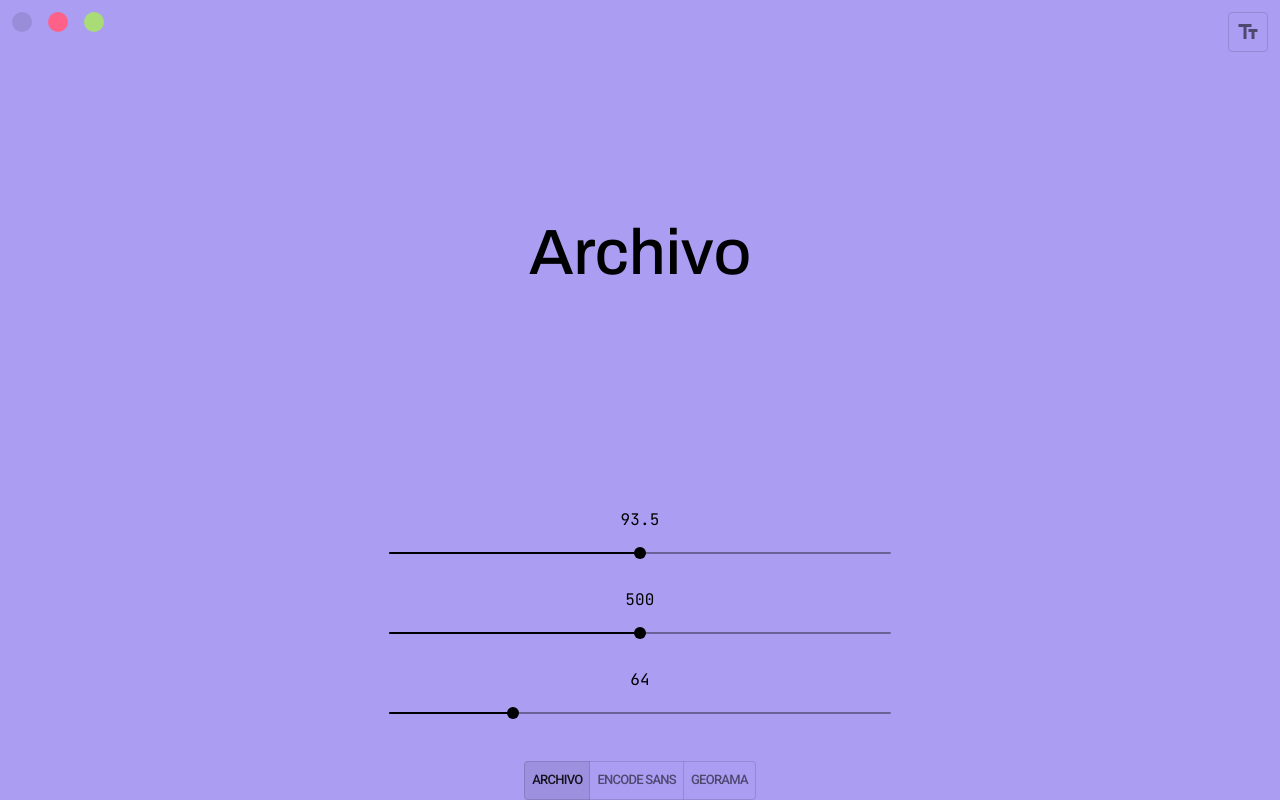
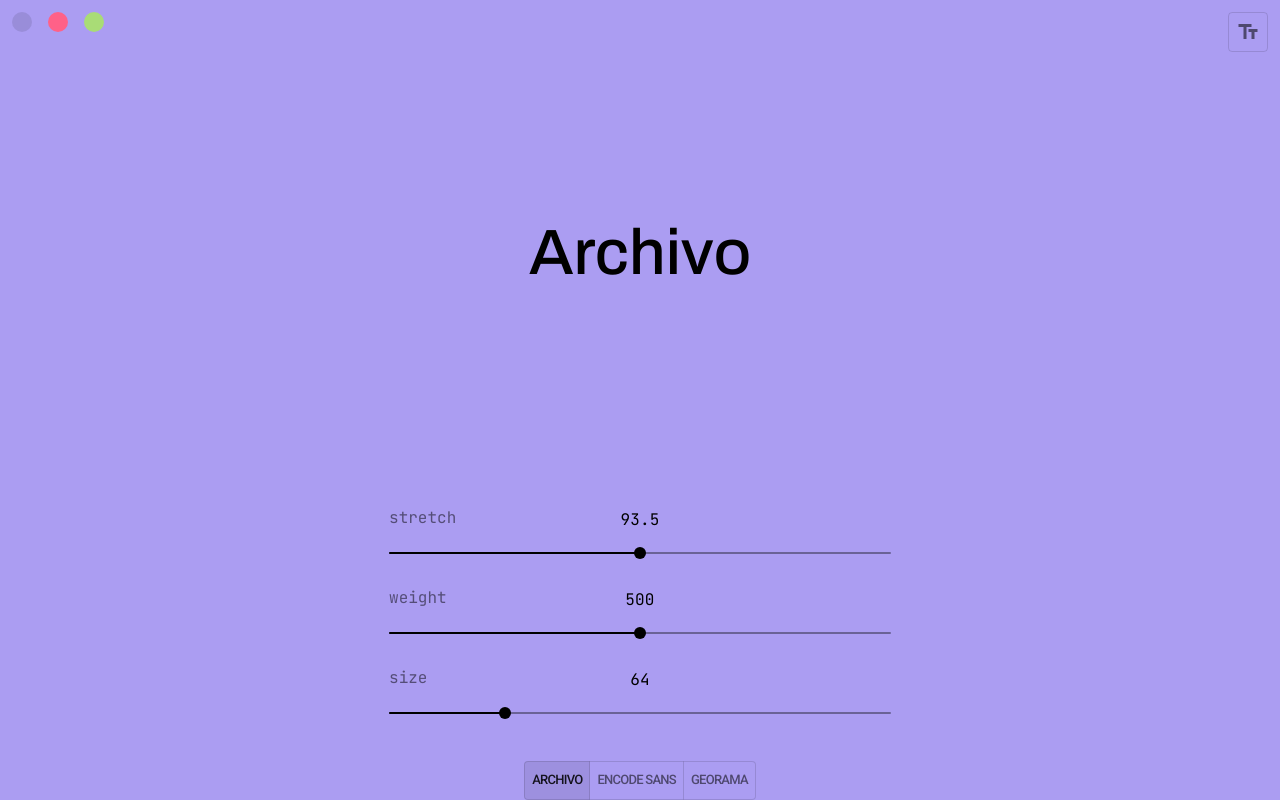
Before and after one commit to vinsjo/variable-font-demo, a React (Vite) app: page / in a window 1280 px wide. Built offline with nearby package versions, Linux system fonts and the light colour scheme; a web font is replaced by a local one; what x-is-type would draw is missing.

Commit message:
fixed error with styling and added slider names

```diff
--- a/src/App.css
+++ b/src/App.css
@@ -33,6 +33,7 @@
     align-content: center;
     justify-items: center;
     position: relative;
+    z-index: 1;
     overflow: visible;
 }
 
@@ -59,21 +60,33 @@
 .slider-container {
     height: 4rem;
     position: relative;
+    z-index: 10;
+    gap: 0.5rem;
 }
 
-.slider-container label {
+.slider-container label,
+.slider-name {
     font-family: var(--code-font);
-    padding-bottom: 0.5em;
+    font-size: 1rem;
+}
+
+.slider-name {
+    position: absolute;
+    z-index: 0;
+    top: 0;
+    left: 0;
+    opacity: 0.5;
 }
 
 .color-buttons {
     position: fixed;
     top: 0;
     left: 0;
-    width: fit-content;
+    width: auto;
     flex-direction: row;
     gap: 1rem;
     padding: 0.75rem;
+    z-index: 10;
 }
 
 .color-btn {
@@ -90,22 +103,23 @@
     background-color: rgba(0, 0, 0, 0.1);
 }
 
+.uppercase-toggle {
+    position: fixed;
+    top: 0;
+    right: 0;
+    width: fit-content;
+    padding: 0.75rem;
+    z-index: 10;
+}
+
+.font-select {
+    margin-top: 1rem;
+    flex-direction: row;
+}
+
 @media (hover: hover) {
     .color-btn:not(:disabled):hover {
         transform: scale(1.1);
         box-shadow: 0 0 0 0.5rem rgba(0, 0, 0, 0.1);
     }
 }
-
-.uppercase-toggle {
-    position: fixed;
-    top: 0;
-    right: 0;
-    width: fit-content;
-    padding: 0.75rem;
-}
-
-.font-select {
-    margin-top: 1rem;
-    flex-direction: row;
-}
--- a/src/components/ColorSelect.tsx
+++ b/src/components/ColorSelect.tsx
@@ -7,6 +7,7 @@
     return (
         <div className="container color-buttons">
             {Object.entries(colors).map(([key, color]) => {
+                console.log(selected, color);
                 const style =
                     selected === color ? {} : { backgroundColor: color };
                 return (
--- a/src/components/Slider.tsx
+++ b/src/components/Slider.tsx
@@ -18,6 +18,7 @@
     );
     return (
         <div className="container slider-container">
+            <code className="slider-name">{id}</code>
             <InputLabel htmlFor={id} sx={{ color: 'primary.main' }}>
                 {value}
             </InputLabel>
--- a/src/utils/fonts.ts
+++ b/src/utils/fonts.ts
@@ -12,7 +12,7 @@
 const fontDefaults = {
     stretch: minmax(75, 125),
     weight: minmax(100, 900),
-    size: minmax(1, 256),
+    size: minmax(6, 256),
     fallbackName: 'sans-serif',
 };
 
```
